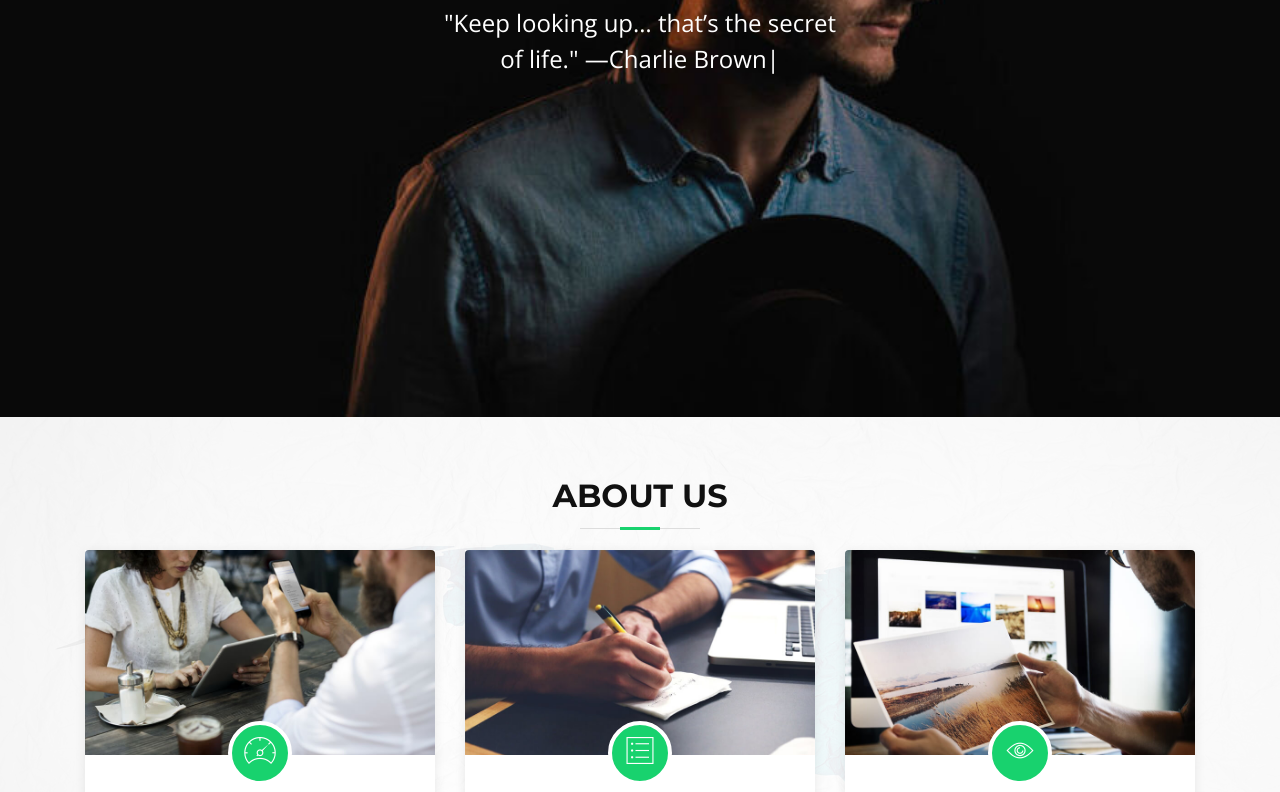
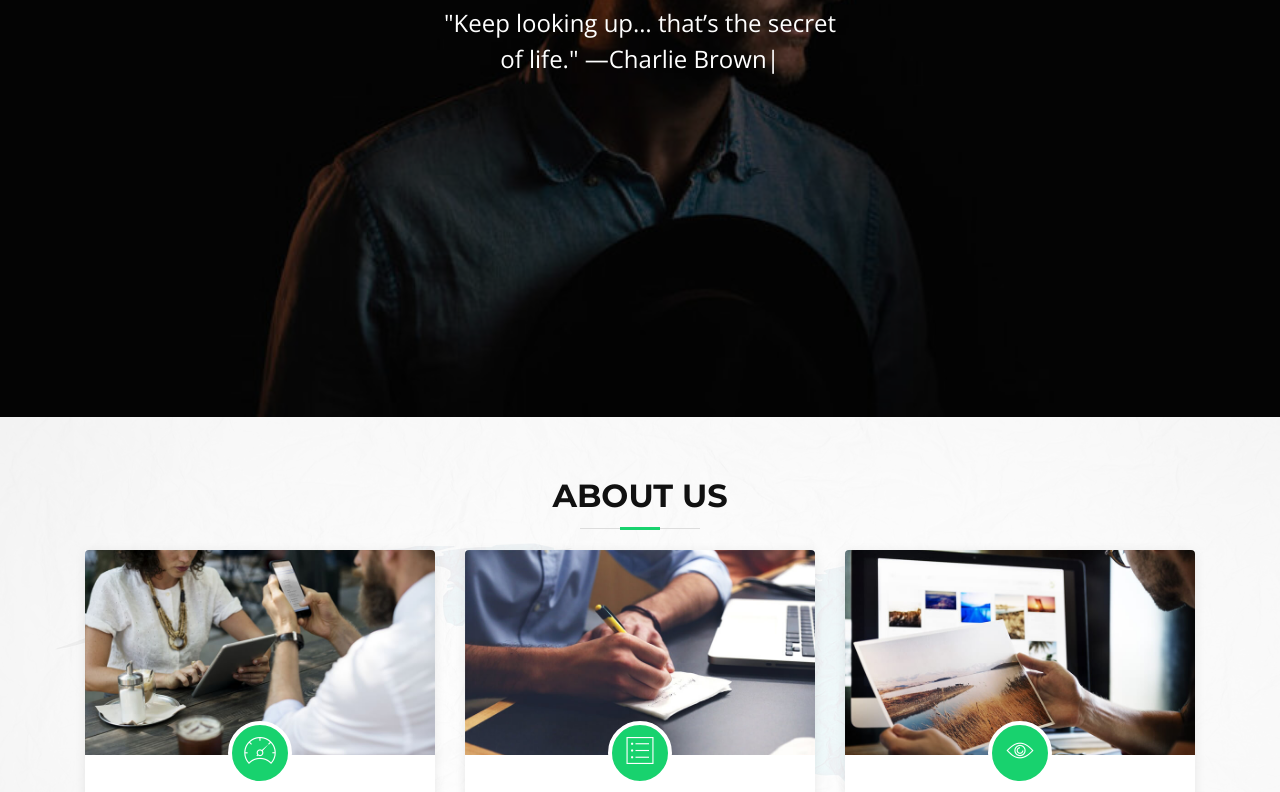
Before and after one commit to Sgandhi10/Scarlet-Letter-Project, a plain HTML site: page index.html in a window 1280 px wide. Shown: the part 383-1175 px from the top of the page. Drawn offline with nearby package versions, Linux system fonts and the light colour scheme; files whose address does not match are found by name.

Commit message:
Added background dimming

```diff
--- a/css/style.css
+++ b/css/style.css
@@ -183,6 +183,20 @@ h6 {
   font-weight: 600;
   font-size: 3rem;
 }
+
+/* This is if we want to add a line under the Title */
+/*
+#intro .intro-title::after {
+  content: '';
+  position: relative;
+  display: block;
+  width: 8rem;
+  height: 1px;
+  background: #fff;
+  bottom: 0rem;
+  left: calc(50% - 4rem);
+}
+*/
 
 #intro .intro-subtitle {
   font-size: 1.5rem;
@@ -217,6 +231,15 @@ h6 {
   background-attachment: fixed;
   background-size: cover;
   background-position: center center;
+}
+
+#intro .intro-background::before {
+  content: "";
+  display: block;
+  position: fixed;
+  width: 100%;
+  height: 100%;
+  background-image: linear-gradient(to bottom right, rgba(0, 0, 0, .5), rgba(0, 0, 0,.5));
 }
 
 #intro .intro-content {
--- a/index.html
+++ b/index.html
@@ -68,8 +68,7 @@
     Intro Section
   ============================-->
   <section id="intro">
-    <div class="intro-container route intro-background">
-      <div class="intro-container" style="background-image: url(img/intro-bg.jpg); background-size: cover" />
+    <div class="intro-container intro-background" style="background-image: url(img/intro-bg.jpg)">
       <div class="intro-content">
         <h1 class="intro-title">Public Shaming</h2>
           <p class="intro-subtitle"><span class="text-slider-items">
@@ -406,8 +405,8 @@
             <div class="portfolio-wrap">
               <figure>
                 <img src="img/portfolio/isolation.jpg" class="img-fluid" alt="">
-                <a href="img/portfolio/isolation.jpg" class="link-preview" data-lightbox="portfolio" data-title="Isolation"
-                  title="Preview"><i class="ion ion-eye"></i></a>
+                <a href="img/portfolio/isolation.jpg" class="link-preview" data-lightbox="portfolio"
+                  data-title="Isolation" title="Preview"><i class="ion ion-eye"></i></a>
                 <a href="https://www.rhodescollege.ca/effects-public-shaming-mental-health-need-know-therapist-career/"
                   target="_blank" class="link-details" title="More Details"><i class="ion ion-android-open"></i></a>
               </figure>
@@ -476,8 +475,8 @@
             <div class="portfolio-wrap">
               <figure>
                 <img src="img/portfolio/depression.jpg" class="img-fluid" alt="">
-                <a href="img/portfolio/depression.jpg" class="link-preview" data-lightbox="portfolio" data-title="Depression"
-                  title="Preview"><i class="ion ion-eye"></i></a>
+                <a href="img/portfolio/depression.jpg" class="link-preview" data-lightbox="portfolio"
+                  data-title="Depression" title="Preview"><i class="ion ion-eye"></i></a>
                 <a href="https://www.rhodescollege.ca/effects-public-shaming-mental-health-need-know-therapist-career/"
                   target="_blank" class="link-details" title="More Details"><i class="ion ion-android-open"></i></a>
               </figure>
```
